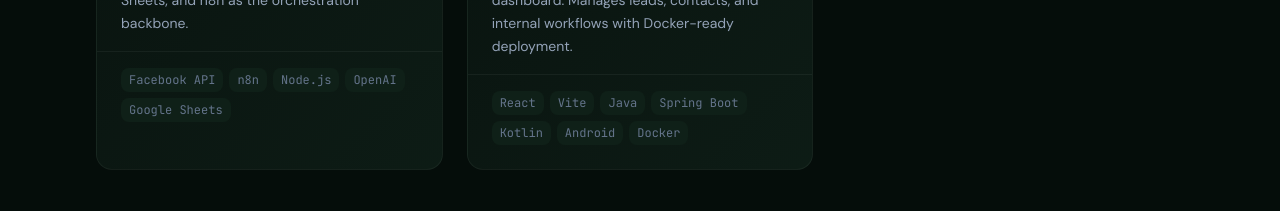
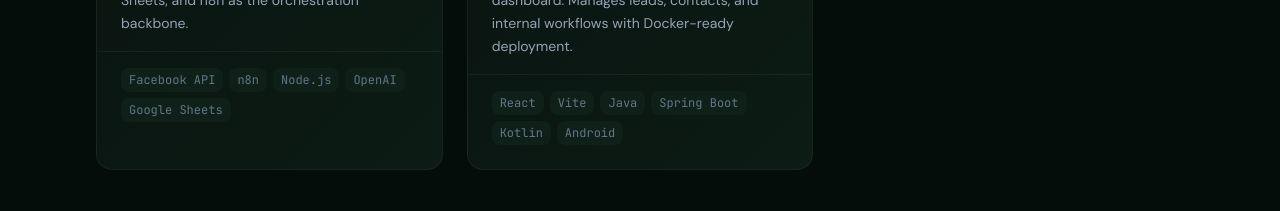
Before and after one commit to muthukumar-29/muthukumar-portfolio, a React (Vite) app: page / in a window 1280 px wide. Shown: the part 4800-5011 px from the top of the page. Built offline with nearby package versions, Linux system fonts and the light colour scheme; no server answers.

Commit message:
update projects architech

```diff
--- a/src/sections/Projects.jsx
+++ b/src/sections/Projects.jsx
@@ -46,7 +46,7 @@
   {
     title: 'Office CRM',
     description: 'A multi-platform CRM system comprising an Android mobile app (Kotlin), a Java Spring Boot AI backend, and a React + Vite admin dashboard. Manages leads, contacts, and internal workflows with Docker-ready deployment.',
-    tech: ['React', 'Vite', 'Java', 'Spring Boot', 'Kotlin', 'Android', 'Docker'],
+    tech: ['React', 'Vite', 'Java', 'Spring Boot', 'Kotlin', 'Android'],
     category: 'Full Stack',
     color: '#EC4899',
     github: 'https://github.com/muthukumar-29/office-crm',
```
